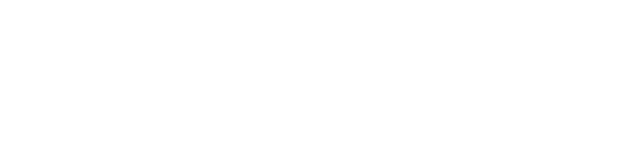
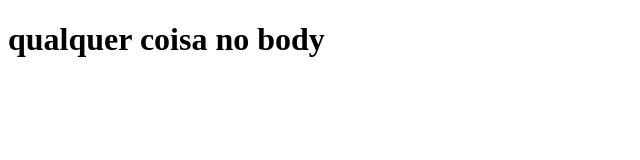
Before and after one commit to isfelipe/aula1205, a plain HTML site: page index.html in a window 1280 px wide. Shown: the whole page, without its empty margins (0-640 px from the left). Drawn offline with Linux system fonts and the light colour scheme.

Commit message:
criei um h1

```diff
--- a/index.html
+++ b/index.html
@@ -7,6 +7,6 @@
     <title>Document</title>
 </head>
 <body>
-
+    <h1>qualquer coisa no body</h1>
 </body>
 </html>
```
